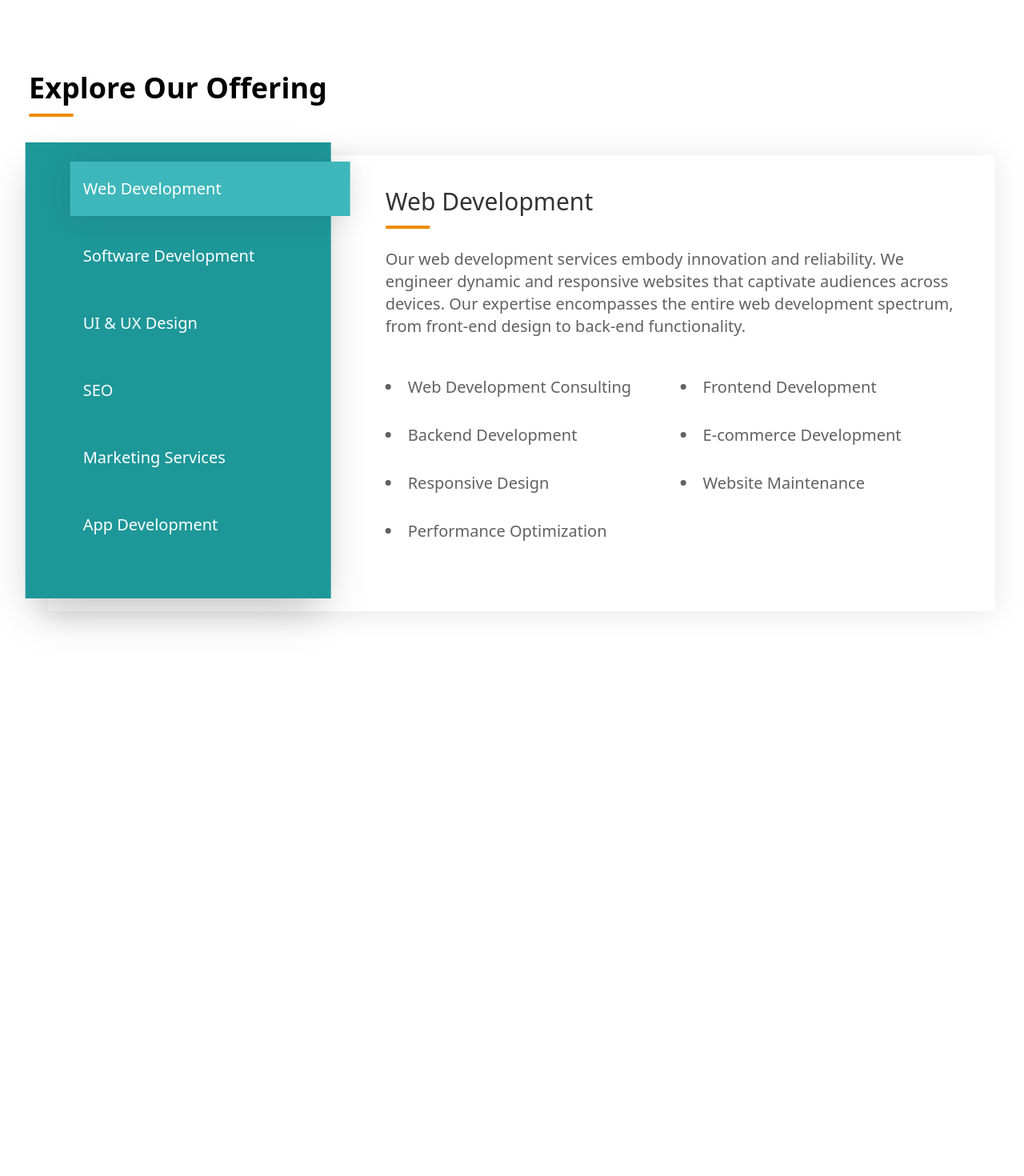
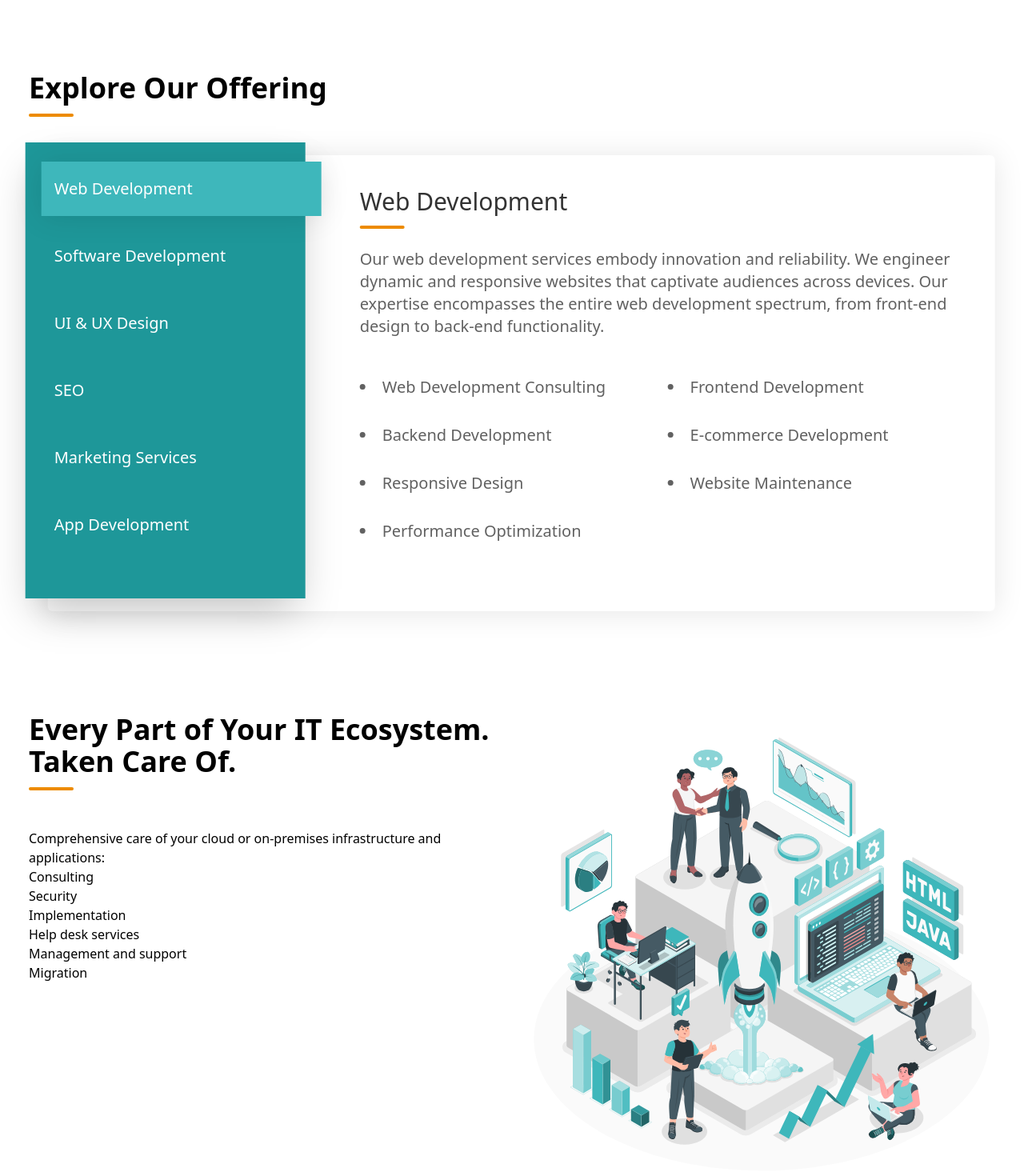
Before and after one commit to Malik-Haziq/CWN-Tech, a React (Vite) app: page / in a window 1280 px wide. Shown: the part 1063-2533 px from the top of the page at 80% size. Before the commit the page ends 1891 px from the top, so only its background shows below. Built offline with nearby package versions, Linux system fonts and the light colour scheme; a web font is replaced by a local one.

Commit message:
ecosystem half

```diff
--- a/src/pages/home/Home.jsx
+++ b/src/pages/home/Home.jsx
@@ -1,3 +1,4 @@
+import eco from '@images/ecosystem.svg';
 import homeBg from "@images/bg.webp";
 import Button from "@components/button/button";
 import cae from "@images/featured/cae.webp";
@@ -82,9 +83,26 @@ export function Home() {
 
       {/* ///////////////////////  Explore Our Offering */}
 
-      <section className="section mb-16">
+      <section className="section mb-32">
         <h2 className="h2">Explore Our Offering</h2>
         <ServicesSection />
+      </section>
+
+      {/* ////////////////////////  Ecosystem */}
+      <section className="section mb-16 flex gap-10">
+        <div className='basis-1/2'>
+          <h2 className="h2">Every Part of Your IT Ecosystem. Taken Care Of.</h2>
+          <p>Comprehensive care of your cloud or on-premises infrastructure and applications:</p>
+          <ul>
+            <li>Consulting</li>
+            <li>Security</li>
+            <li>Implementation</li>
+            <li>Help desk services</li>
+            <li>Management and support</li>
+            <li>Migration</li>
+          </ul>
+        </div>
+          <img src={eco} alt="technology ecosystem" className='basis-1/2 w-12'/>
       </section>
     </main>
   );
@@ -188,15 +206,15 @@ function ServicesSection() {
   return (
     <>
       <div className="hidden lg:flex gap-6 xl:gap-10 pr-8 shadow-3xl relative translate-x-[2%] w-[98%] h-[570px] rounded-md">
-        <aside className="bg-main-shade min-w-fit py-6 px-4 shadow-2xl text-white font-medium text-xl flex flex-col justify-start items-start gap-4 -translate-y-4 -translate-x-7">
+        <aside className="bg-main-shade min-w-fit py-6 shadow-2xl text-white font-medium text-xl flex flex-col justify-start items-start gap-4 -translate-y-4 -translate-x-7">
           {headingList.map((el, i) => {
             return (
               <div
                 onClick={() => setService(el)}
                 className={
                   service === el
-                    ? "bg-main px-4 py-5 pr-30 translate-x-7 xl:translate-x-10 shadow-3xl cursor-pointer w-[250px] xlg:w-[300px] xl:w-[350px] duration-200 "
-                    : " px-4 py-5 pr-30 w-[250px] xlg:w-[300px] xl:w-[350px] translate-x-5 xl:translate-x-10 hover:underline cursor-pointer duration-200"
+                    ? "bg-main px-4 py-5 pr-30 translate-x-5 shadow-3xl cursor-pointer w-[270px] xlg:w-[300px] xl:w-[350px] duration-200 "
+                    : " px-4 py-5 pr-30 w-[270px] xlg:w-[300px] xl:w-[350px] translate-x-5 hover:underline cursor-pointer duration-200"
                 }
                 key={i}
               >
--- a/tailwind.config.js
+++ b/tailwind.config.js
@@ -28,7 +28,9 @@ export default {
       'sub-para': "#616161",
       'sub': "#B1B6B9",
       'white': "#FFFFFF",
-      'black': "#000000"
+      'black': "#000000",
+
+      'light': "#FAFAFA"
     },
     fontFamily: {
       sumana: ['"Sumana"', 'serif'],
```
Also changed, not shown: src/assets/images/ecosystem.svg (added).
